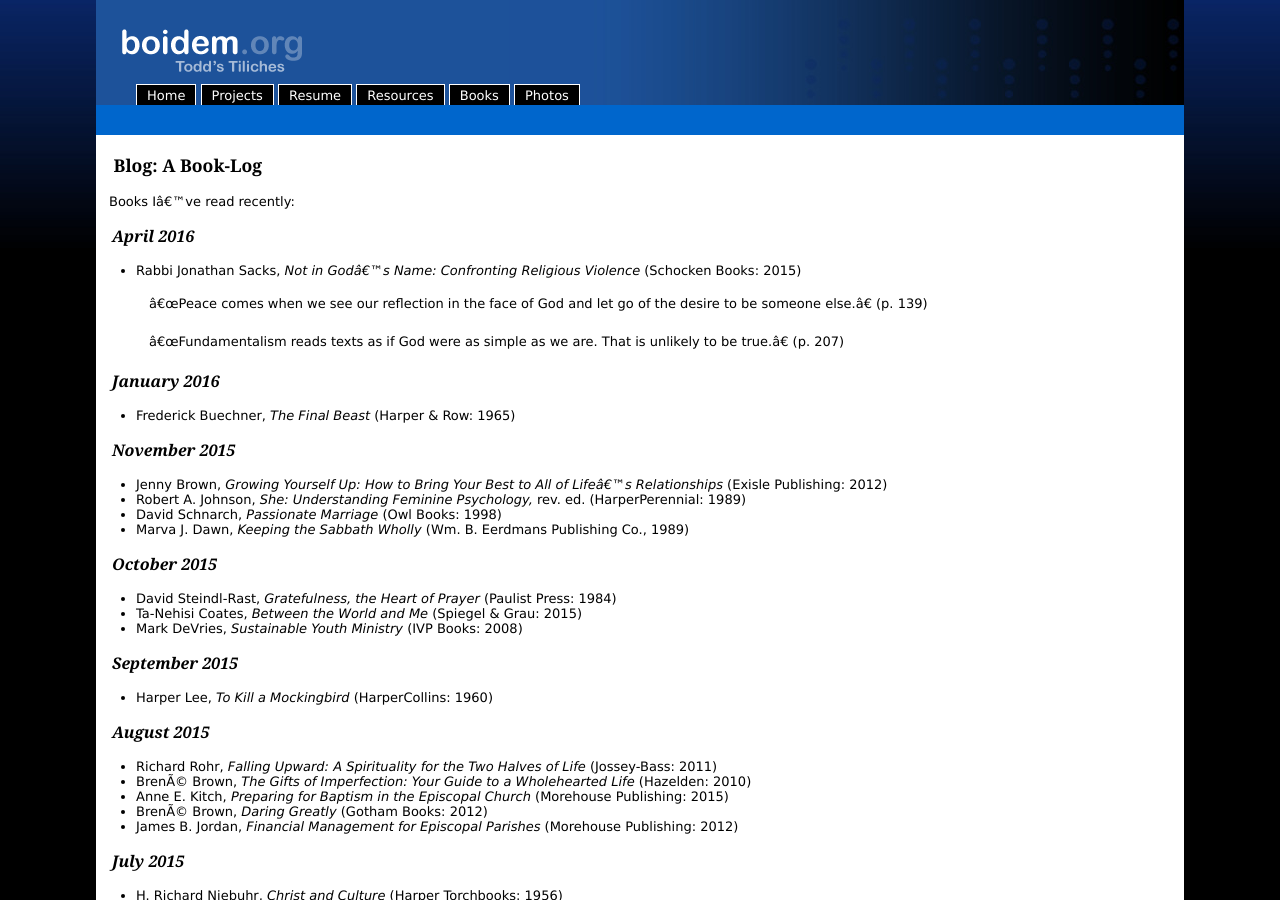
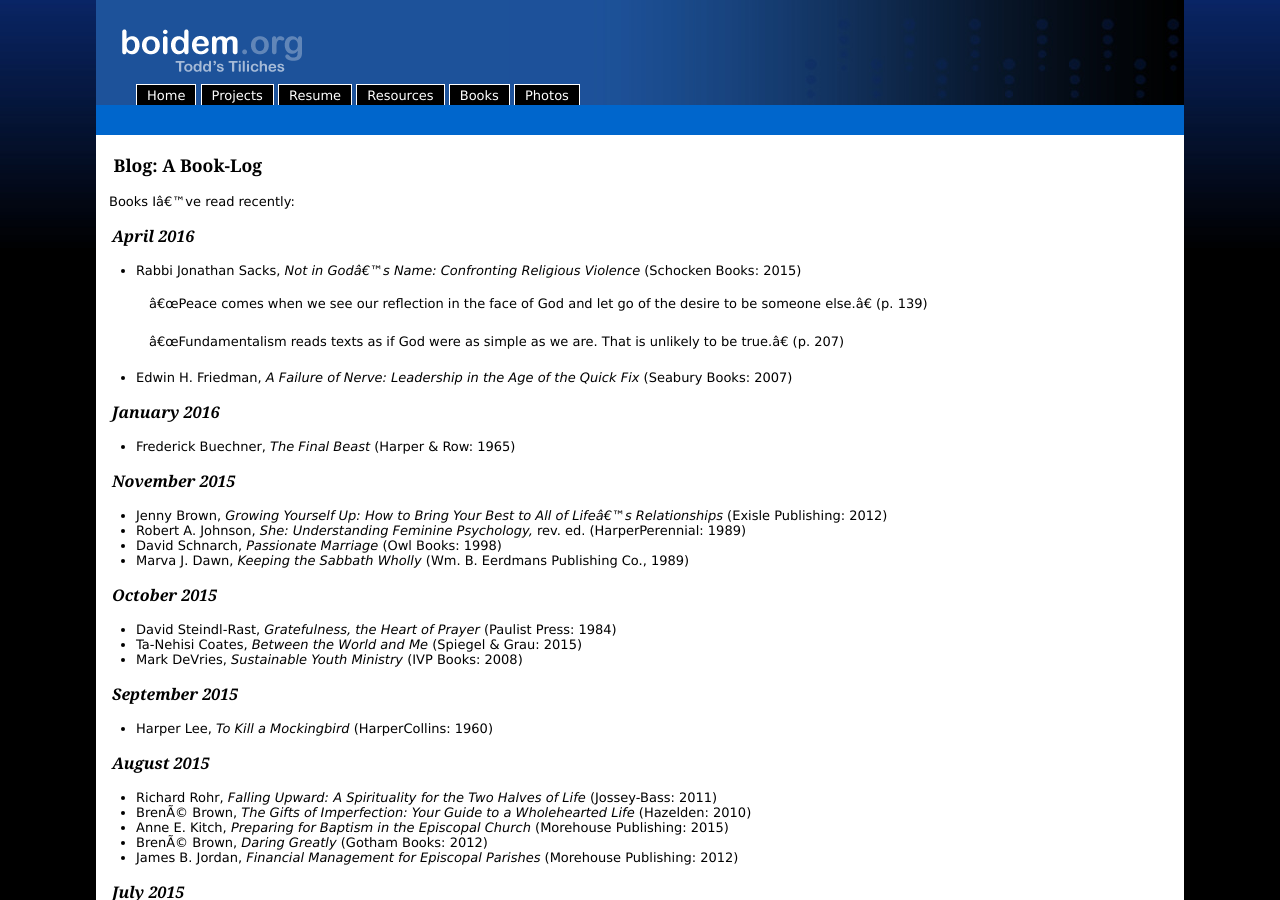
Before and after one commit to toddfoster/toddfoster.github.com, a Jekyll site: the page built from books.md, in a window 1280 px wide and 900 px high. Built offline with Jekyll 4.4.1, drawn with Linux system fonts in a browser that asks for light colours.

Commit message:
Friedman

```diff
--- a/books.md
+++ b/books.md
@@ -13,6 +13,8 @@ Books I've read recently:
 > "Peace comes when we see our reflection in the face of God and let go of the desire to be someone else." (p. 139)
 
 > "Fundamentalism reads texts as if God were as simple as we are. That is unlikely to be true." (p. 207)
+
+* Edwin H. Friedman, _A Failure of Nerve: Leadership in the Age of the Quick Fix_ (Seabury Books: 2007)
 
 ## January 2016
 * Frederick Buechner, _The Final Beast_ (Harper & Row: 1965)
```
